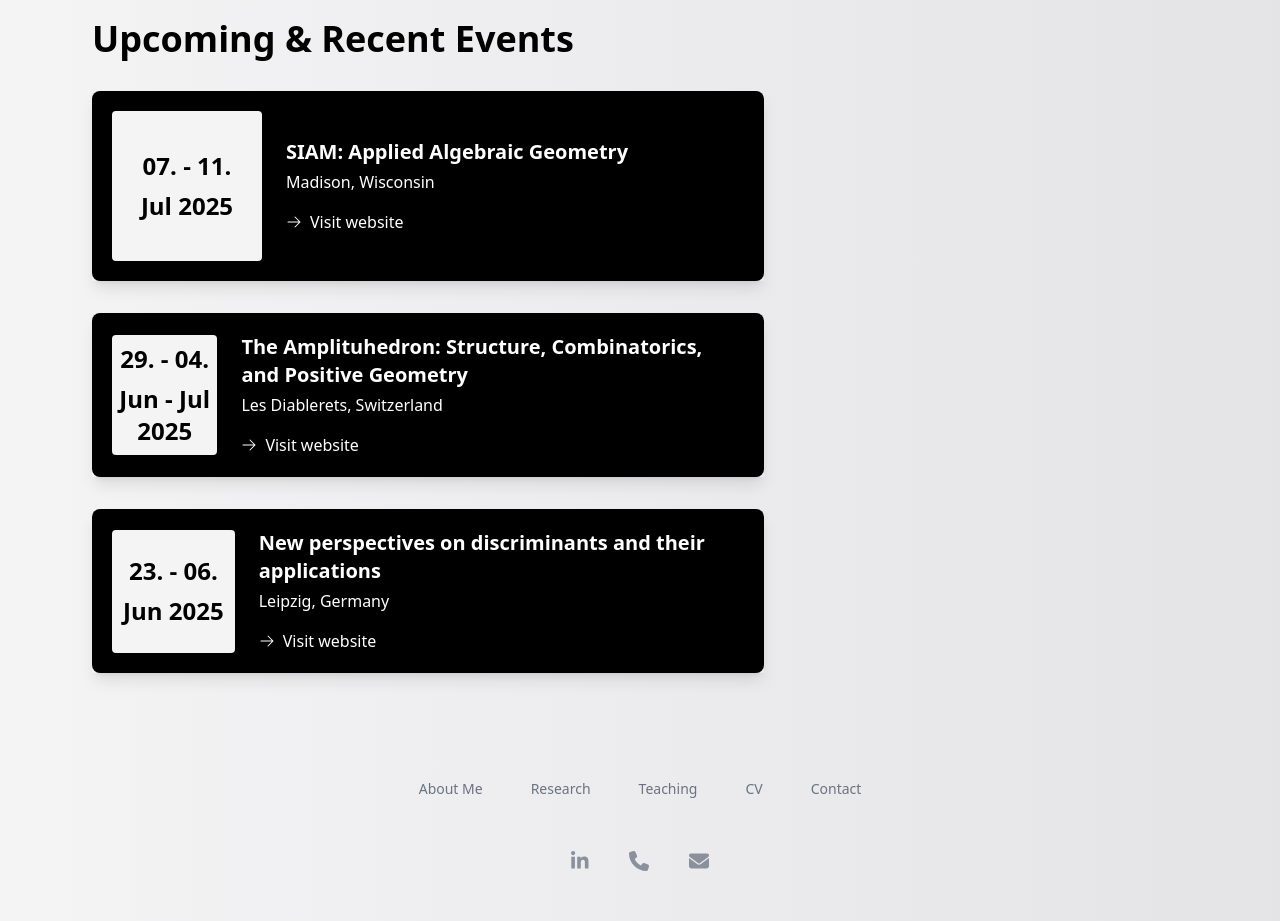
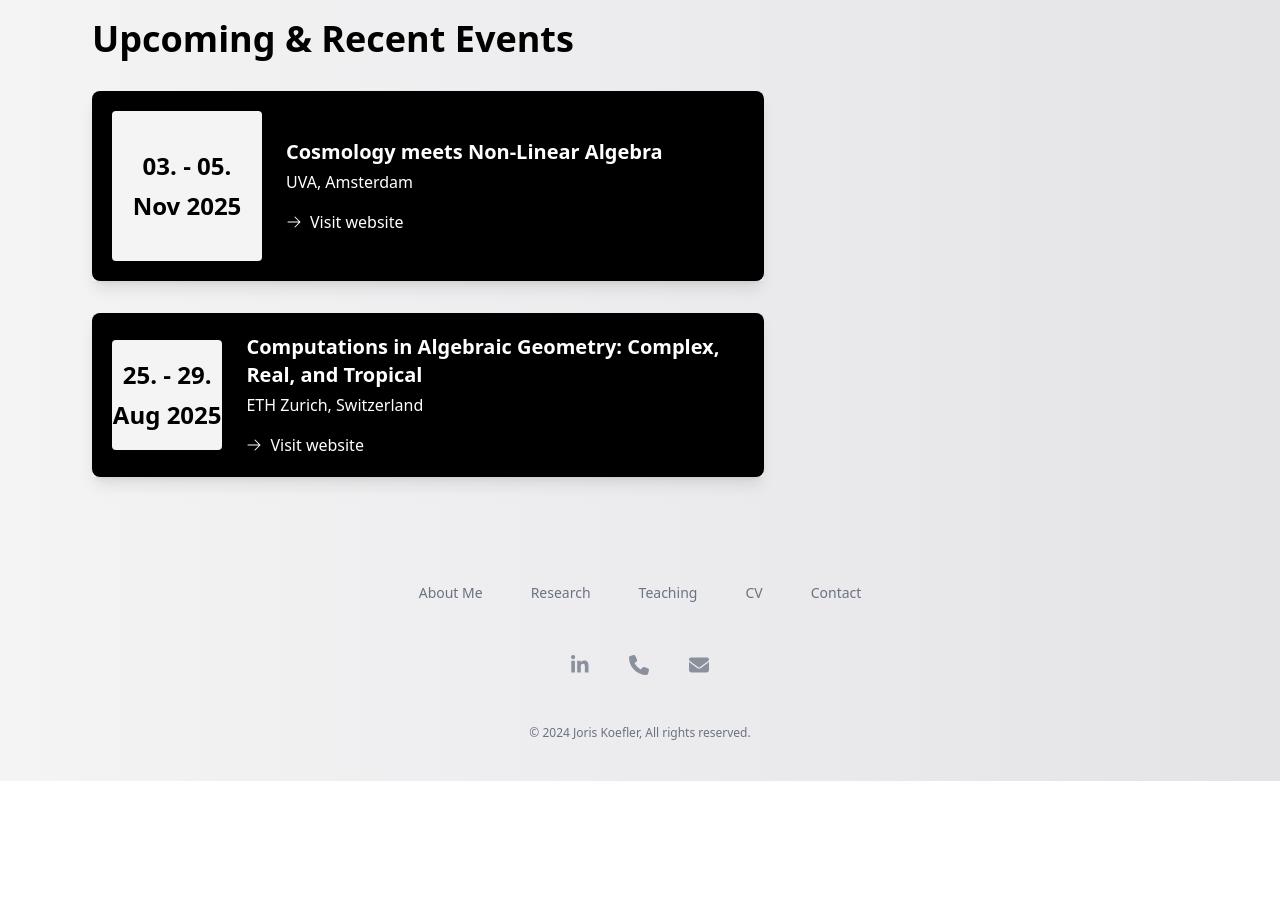
Before and after one commit to jkoefler/academicwebsite, a Next.js app: page / in a window 1280 px wide. Shown: the part 1520-2441 px from the top of the page. After the commit the page ends 2301 px from the top, so only its background shows below. Built offline with nearby package versions, Linux system fonts and the light colour scheme.

Commit message:
updated events

```diff
--- a/app/components/UpcomingEvents.js
+++ b/app/components/UpcomingEvents.js
@@ -4,9 +4,11 @@ import { eventNames } from "process";
 export default function UpcomingEvents() {
 
   const events = [
-    {days: "07. - 11.", month: "Jul", year: "2025", location: "Madison, Wisconsin", link: "https://www.siam.org/conferences-events/siam-conferences/ag25/",  title: "SIAM: Applied Algebraic Geometry"},
-    {days: "29. - 04.", month: "Jun - Jul", year: "2025", location: "Les Diablerets, Switzerland", link: "https://swissmaprs.ch/events/the-amplituhedron-structure-combinatorics-and-positive-geometry/",  title: "The Amplituhedron: Structure, Combinatorics, and Positive Geometry"},
-    {days: "23. - 06.", month: "Jun", year: "2025", location: "Leipzig, Germany", link: "https://www.mis.mpg.de/events/series/slmath-summer-school-new-perspectives-on-discriminants-and-their-applications", title: "New perspectives on discriminants and their applications"},
+    {days: "03. - 05.", month: "Nov", year: "2025", location: "UVA, Amsterdam", link: "https://indico.mpp.mpg.de/event/11215/",  title: "Cosmology meets Non-Linear Algebra"},
+    {days: "25. - 29.", month: "Aug", year: "2025", location: "ETH Zurich, Switzerland", link: "https://eth-its.ethz.ch/activities/CAG.html",  title: "Computations in Algebraic Geometry: Complex, Real, and Tropical"},
+    //{days: "07. - 11.", month: "Jul", year: "2025", location: "Madison, Wisconsin", link: "https://www.siam.org/conferences-events/siam-conferences/ag25/",  title: "SIAM: Applied Algebraic Geometry"},
+    //{days: "29. - 04.", month: "Jun - Jul", year: "2025", location: "Les Diablerets, Switzerland", link: "https://swissmaprs.ch/events/the-amplituhedron-structure-combinatorics-and-positive-geometry/",  title: "The Amplituhedron: Structure, Combinatorics, and Positive Geometry"},
+    //{days: "23. - 06.", month: "Jun", year: "2025", location: "Leipzig, Germany", link: "https://www.mis.mpg.de/events/series/slmath-summer-school-new-perspectives-on-discriminants-and-their-applications", title: "New perspectives on discriminants and their applications"},
     //{days: "02.-04.", month: "Jun.", year: "2025", location: "Leipzig, Germany", link: "https://www.mis.mpg.de/de/events/series/the-11th-conference-of-the-fachgruppe-computeralgebra",  title: "The 11th Conference of the Fachgruppe Computeralgebra"},
     // {days: "17.-22.", month: "Nov.", year: "2024", location: "Princeton, New Jersey", link: "https://www.ias.edu/mathematical-physics/combinatorics-fundamental-physics-workshop",  title: "Combinatorics for fundamental physics"}
   ]
```
